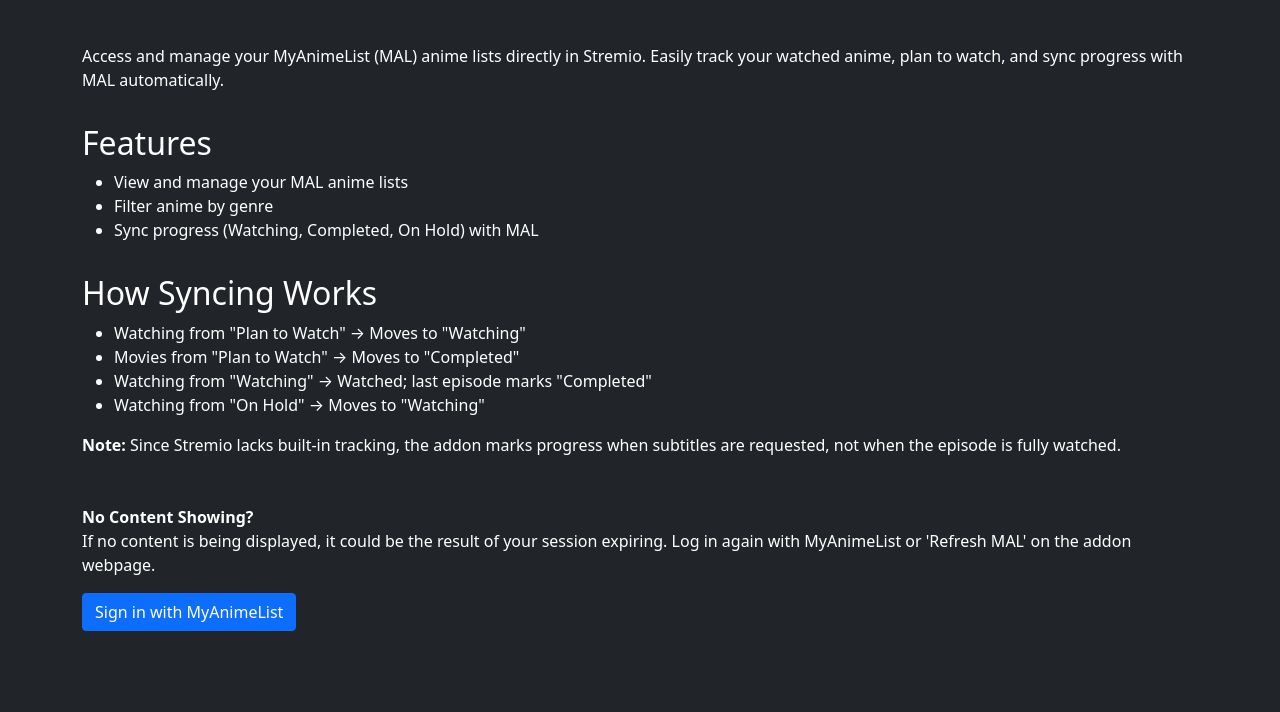
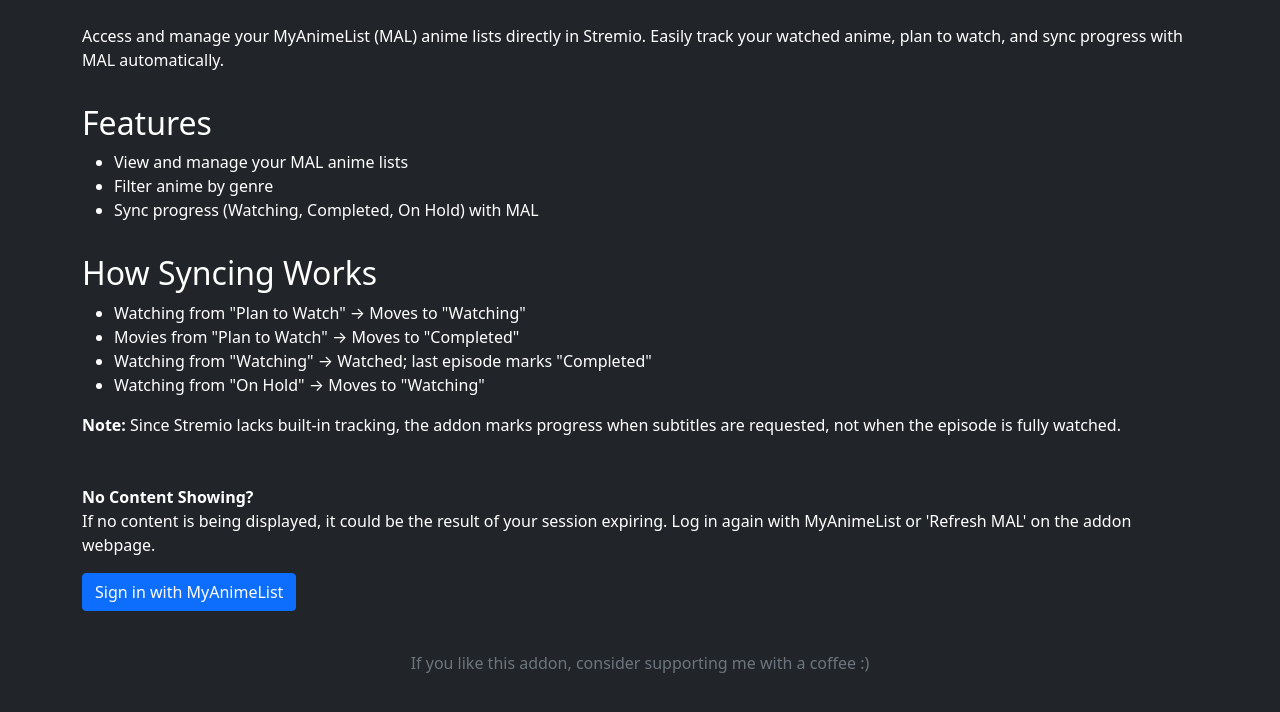
Before and after one commit to SageTendo/mal-stremio-addon, a Flask app: page / in a window 1280 px wide. Shown: the part 56-768 px from the top of the page. Run offline with Flask 3, Linux system fonts and the light colour scheme.

Commit message:
- Ko-fi support widgets

```diff
--- a/templates/base.html
+++ b/templates/base.html
@@ -13,7 +13,7 @@
 
 <body class="container bg-dark text-white">
 {% block header %}{% endblock %}
-<div class="d-row" style="left: 0; margin-top: 100px;">
+<div class="d-row" style="left: 0; margin-top: 80px;">
     {% with messages = get_flashed_messages(with_categories=true) %}
         {% for category, message in messages %}
             {% if messages %}
@@ -34,4 +34,15 @@
         integrity="sha384-pprn3073KE6tl6bjs2QrFaJGz5/SUsLqktiwsUTF55Jfv3qYSDhgCecCxMW52nD2"
         crossorigin="anonymous"></script>
 </body>
+
+<footer class="d-flex w-100 justify-content-md-center mt-4 mb-3">
+    <div class="d-flex flex-column align-items-md-center">
+        <span class="text-muted mb-2">If you like this addon, consider supporting me with a coffee :)</span>
+        <script type='text/javascript' src='https://storage.ko-fi.com/cdn/widget/Widget_2.js'></script>
+        <script type='text/javascript'>
+            kofiwidget2.init('Buy me a coffee', '#2a4a77', 'F1F41JO2XK');
+            kofiwidget2.draw();
+        </script>
+    </div>
+</footer>
 </html>
```
Also changed, not shown: README.md.
